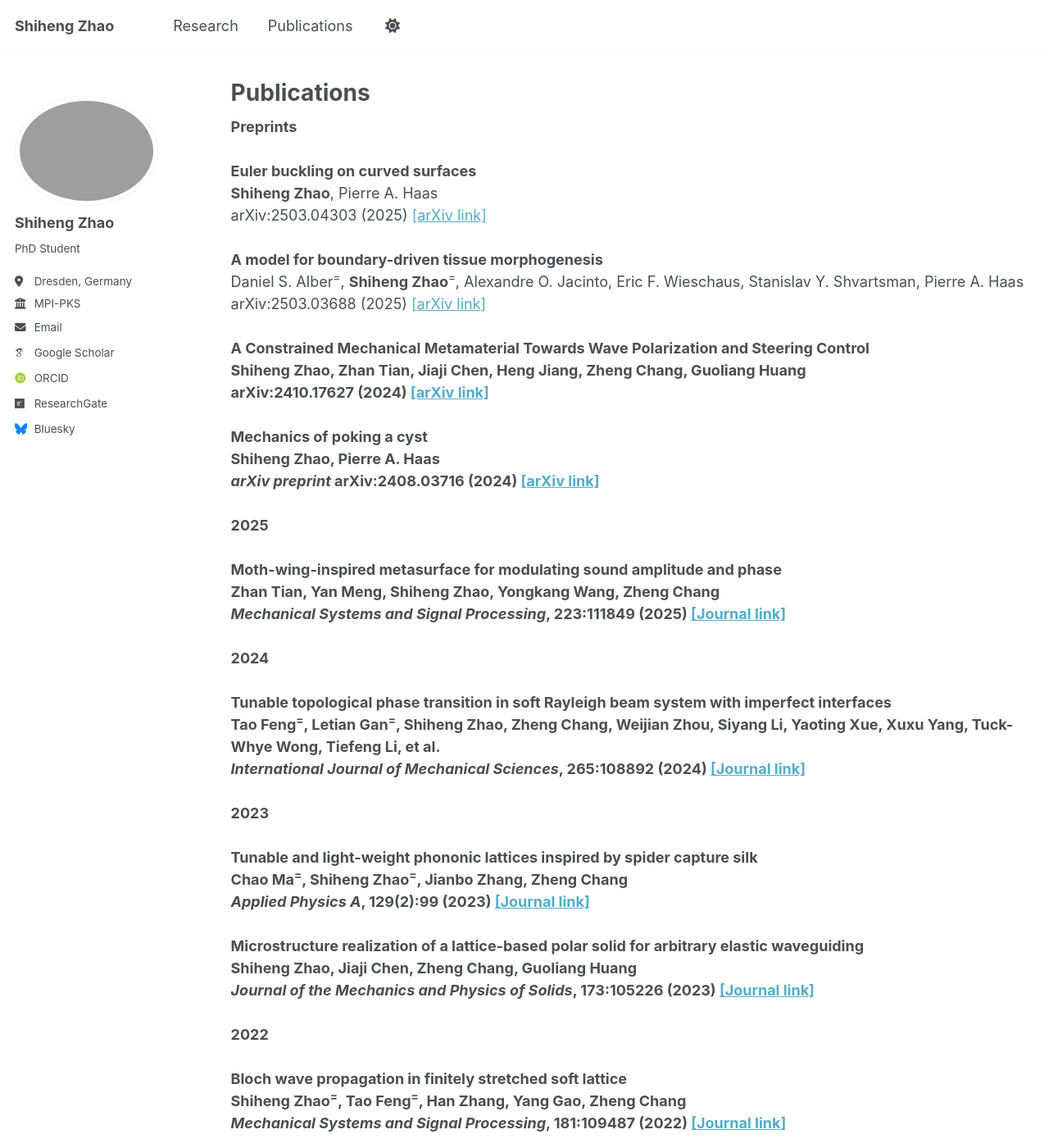
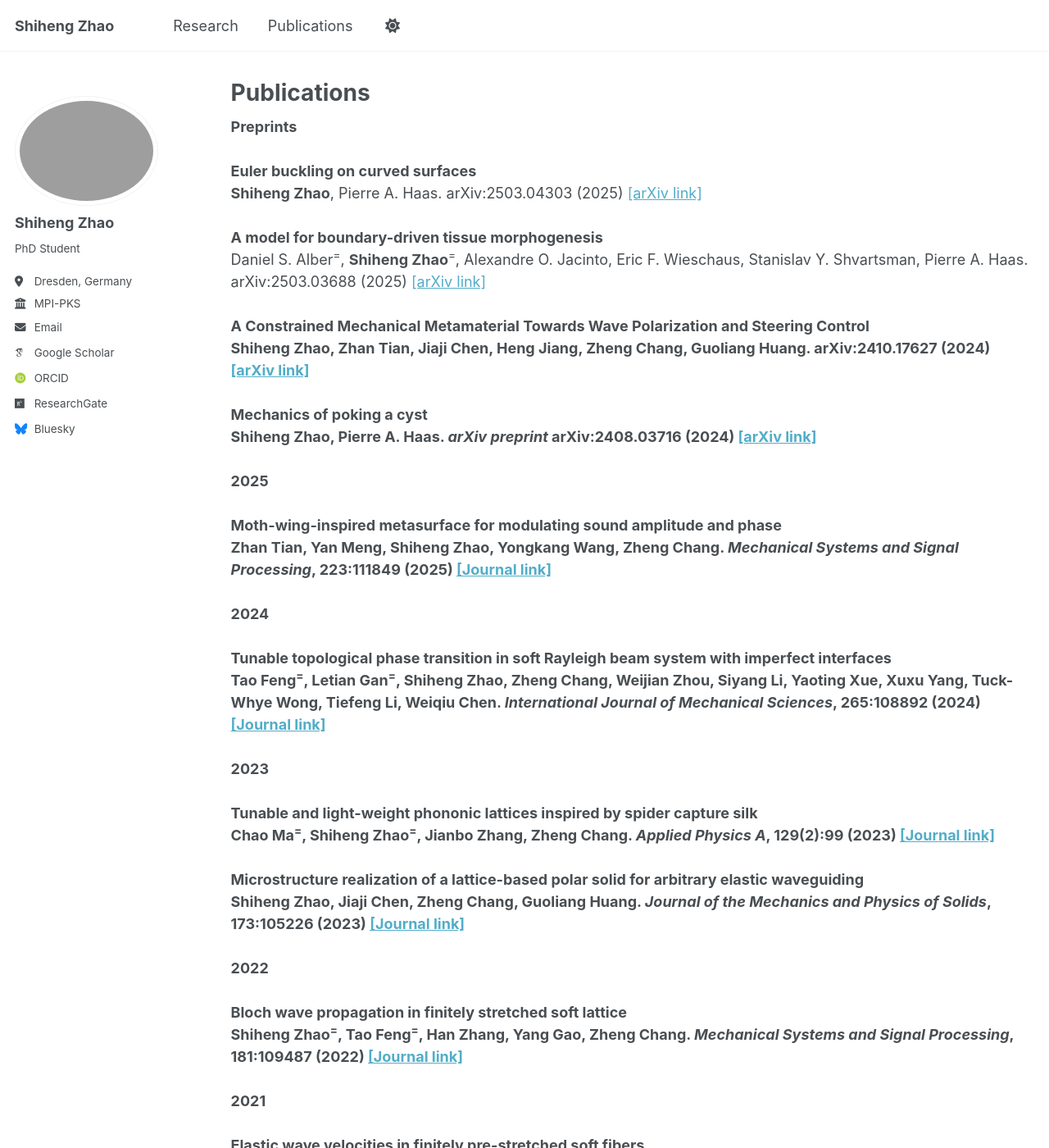
Before and after one commit to Iamzsh/Iamzsh.github.io, a Jekyll site: the page built from _pages/publications.html, in a window 1280 px wide and 1400 px high. Shown: the whole window at 82% size. Built offline with Jekyll 4.4.1, drawn with Linux system fonts in a browser that asks for light colours; some web fonts are replaced; some of the changed text lies outside the part shown.

Commit message:
Update publications.html

```diff
--- a/_pages/publications.html
+++ b/_pages/publications.html
@@ -9,60 +9,58 @@ author_profile: true
 <strong>Preprints</strong><br><br>
 
 <strong>Euler buckling on curved surfaces</strong><br>
-<strong>Shiheng Zhao</strong>, Pierre A. Haas<br>
-arXiv:2503.04303 (2025) <a href="https://arxiv.org/abs/2503.04303" target="_blank">[arXiv link]</a><br><br>
+<strong>Shiheng Zhao</strong>, Pierre A. Haas. arXiv:2503.04303 (2025) <a href="https://arxiv.org/abs/2503.04303" target="_blank">[arXiv link]</a><br><br>
 
 <strong>A model for boundary-driven tissue morphogenesis</strong><br>
-Daniel S. Alber<sup>=</sup>, <strong>Shiheng Zhao</strong><sup>=</sup>, Alexandre O. Jacinto, Eric F. Wieschaus, Stanislav Y. Shvartsman, Pierre A. Haas<br>
+Daniel S. Alber<sup>=</sup>, <strong>Shiheng Zhao</strong><sup>=</sup>, Alexandre O. Jacinto, Eric F. Wieschaus, Stanislav Y. Shvartsman, Pierre A. Haas.
 arXiv:2503.03688 (2025) <a href="https://arxiv.org/abs/2503.03688" target="_blank">[arXiv link]</a><br><br>
 
 <strong>A Constrained Mechanical Metamaterial Towards Wave Polarization and Steering Control</strong><br>
-<strong>Shiheng Zhao<strong>, Zhan Tian, Jiaji Chen, Heng Jiang, Zheng Chang, Guoliang Huang<br>
+<strong>Shiheng Zhao<strong>, Zhan Tian, Jiaji Chen, Heng Jiang, Zheng Chang, Guoliang Huang.
 arXiv:2410.17627 (2024) <a href="https://arxiv.org/abs/2410.17627" target="_blank">[arXiv link]</a><br><br>
 
 <strong>Mechanics of poking a cyst</strong><br>
-<strong>Shiheng Zhao</strong>, Pierre A. Haas<br>
+<strong>Shiheng Zhao</strong>, Pierre A. Haas.
 <em>arXiv preprint</em> arXiv:2408.03716 (2024) <a href="https://arxiv.org/abs/2408.03716" target="_blank">[arXiv link]</a><br><br>
 
 <!-- === 2025 === -->
 <strong>2025</strong><br><br>
 
 <strong>Moth-wing-inspired metasurface for modulating sound amplitude and phase</strong><br>
-Zhan Tian, Yan Meng, <strong>Shiheng Zhao</strong>, Yongkang Wang, Zheng Chang<br>
+Zhan Tian, Yan Meng, <strong>Shiheng Zhao</strong>, Yongkang Wang, Zheng Chang.
 <em>Mechanical Systems and Signal Processing</em>, 223:111849 (2025) <a href="https://doi.org/10.1016/j.ymssp.2024.111849" target="_blank">[Journal link]</a><br><br>
 
 <!-- === 2024 === -->
 <strong>2024</strong><br><br>
 
 <strong>Tunable topological phase transition in soft Rayleigh beam system with imperfect interfaces</strong><br>
-Tao Feng<sup>=</sup>, Letian Gan<sup>=</sup>, <strong>Shiheng Zhao</strong>, Zheng Chang, Weijian Zhou, Siyang Li, Yaoting Xue, Xuxu Yang, Tuck-Whye Wong, Tiefeng Li, et al.<br>
-<em>International Journal of Mechanical Sciences</em>, 265:108892 (2024) <a href="https://doi.org/10.1016/j.ijmecsci.2023.108892" target="_blank">[Journal link]</a><br><br>
+Tao Feng<sup>=</sup>, Letian Gan<sup>=</sup>, <strong>Shiheng Zhao</strong>, Zheng Chang, Weijian Zhou, Siyang Li, Yaoting Xue, Xuxu Yang, Tuck-Whye Wong, Tiefeng Li, Weiqiu Chen. <em>International Journal of Mechanical Sciences</em>, 265:108892 (2024) <a href="https://doi.org/10.1016/j.ijmecsci.2023.108892" target="_blank">[Journal link]</a><br><br>
 
 <!-- === 2023 === -->
 <strong>2023</strong><br><br>
 
 <strong>Tunable and light-weight phononic lattices inspired by spider capture silk</strong><br>
-Chao Ma<sup>=</sup>, <strong>Shiheng Zhao</strong><sup>=</sup>, Jianbo Zhang, Zheng Chang<br>
-<em>Applied Physics A</em>, 129(2):99 (2023) <a href="https://link.springer.com/article/10.1007/s00339-023-06386-7" target="_blank">[Journal link]</a><br><br>
+Chao Ma<sup>=</sup>, <strong>Shiheng Zhao</strong><sup>=</sup>, Jianbo Zhang, Zheng Chang.
+  <em>Applied Physics A</em>, 129(2):99 (2023) <a href="https://link.springer.com/article/10.1007/s00339-023-06386-7" target="_blank">[Journal link]</a><br><br>
 
 <strong>Microstructure realization of a lattice-based polar solid for arbitrary elastic waveguiding</strong><br>
-<strong>Shiheng Zhao</strong>, Jiaji Chen, Zheng Chang, Guoliang Huang<br>
+<strong>Shiheng Zhao</strong>, Jiaji Chen, Zheng Chang, Guoliang Huang.
 <em>Journal of the Mechanics and Physics of Solids</em>, 173:105226 (2023) <a href="https://doi.org/10.1016/j.jmps.2023.105226" target="_blank">[Journal link]</a><br><br>
 
 <!-- === 2022 === -->
 <strong>2022</strong><br><br>
 
 <strong>Bloch wave propagation in finitely stretched soft lattice</strong><br>
-<strong>Shiheng Zhao</strong><sup>=</sup>, Tao Feng<sup>=</sup>, Han Zhang, Yang Gao, Zheng Chang<br>
+<strong>Shiheng Zhao</strong><sup>=</sup>, Tao Feng<sup>=</sup>, Han Zhang, Yang Gao, Zheng Chang.
 <em>Mechanical Systems and Signal Processing</em>, 181:109487 (2022) <a href="https://doi.org/10.1016/j.ymssp.2022.109487" target="_blank">[Journal link]</a><br><br>
 
 <!-- === 2021 === -->
 <strong>2021</strong><br><br>
 
 <strong>Elastic wave velocities in finitely pre-stretched soft fibers</strong><br>
-<strong>Shiheng Zhao</strong>, Zheng Chang<br>
+<strong>Shiheng Zhao</strong>, Zheng Chang.
 <em>International Journal of Solids and Structures</em>, 233:111208 (2021) <a href="https://doi.org/10.1016/j.ijsolstr.2021.111208" target="_blank">[Journal link]</a><br><br>
 
 <strong>Shear-wave manipulation by embedded soft devices</strong><br>
-Linli Chen, Chao Ma, <strong>Shiheng Zhao</strong>, Pingping Zheng, Qian Zhao, Zheng Chang<br>
+Linli Chen, Chao Ma, <strong>Shiheng Zhao</strong>, Pingping Zheng, Qian Zhao, Zheng Chang.
 <em>International Journal of Solids and Structures</em>, 210:136–144 (2021) <a href="https://www.sciencedirect.com/science/article/pii/S0020768320304546" target="_blank">[Journal link]</a><br><br>
```
